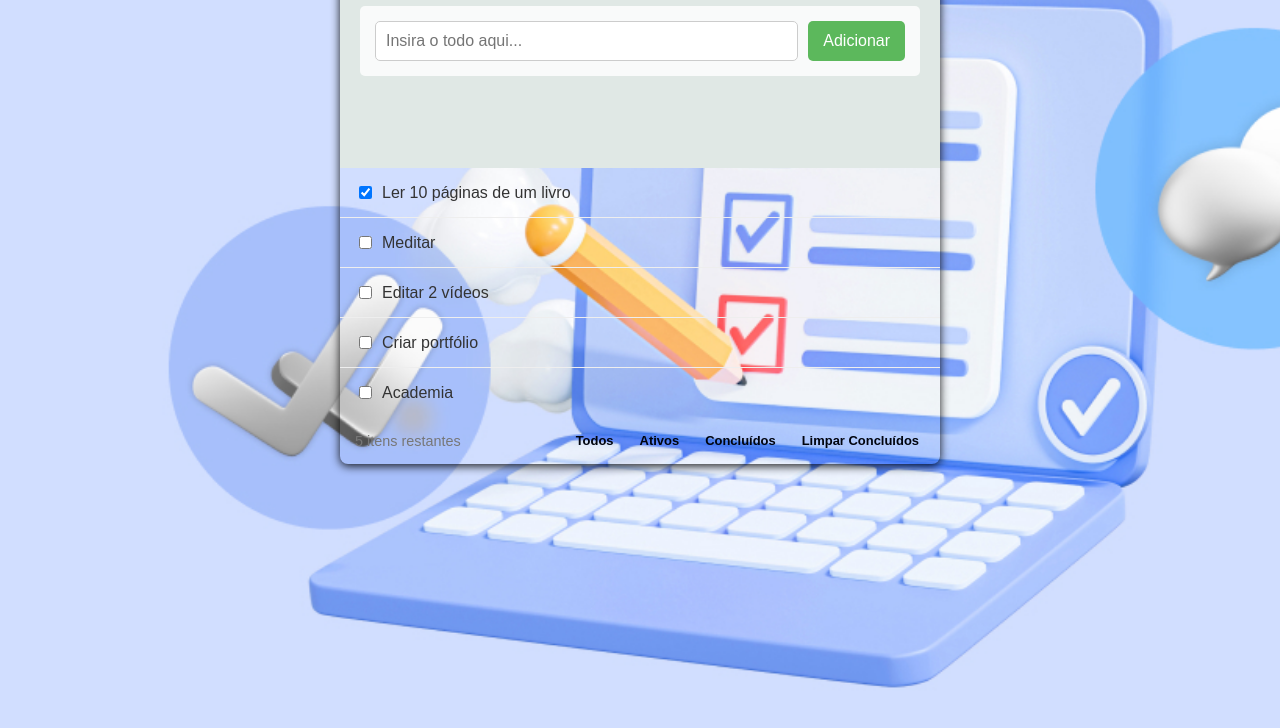
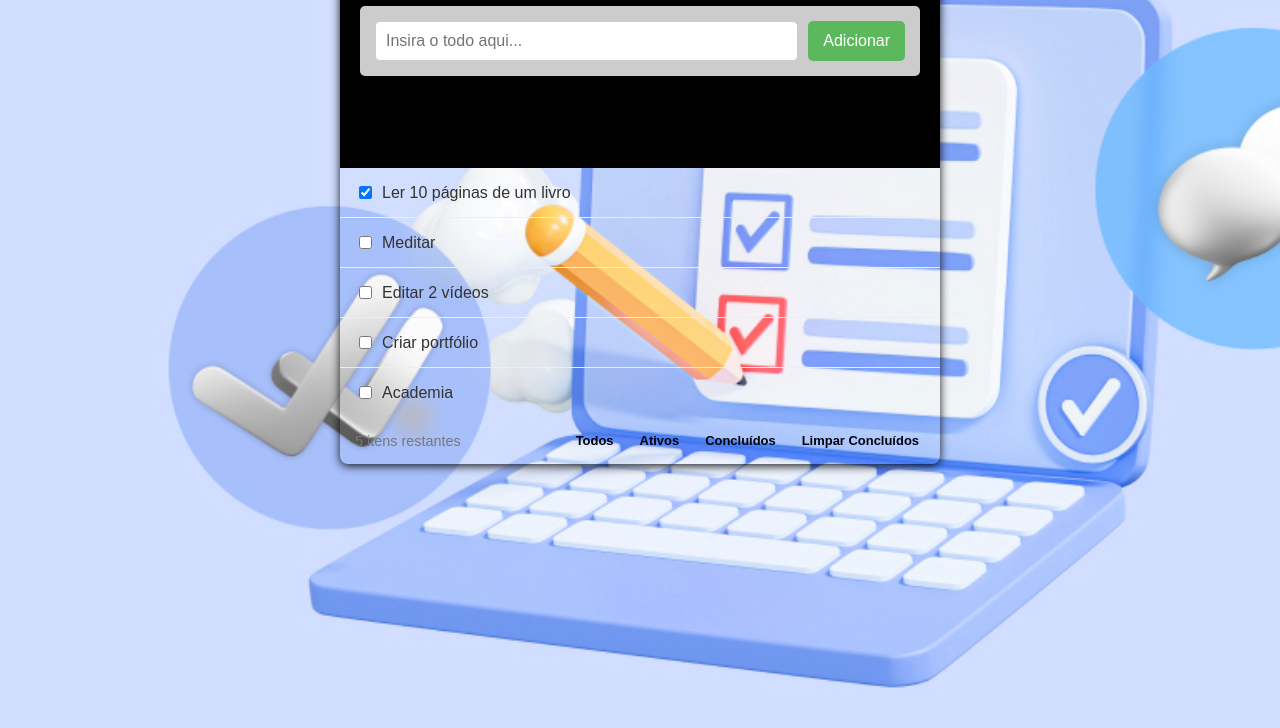
Before and after one commit to PauloHenrique993940/todo-app, a plain HTML site: page index.html in a window 1280 px wide. Shown: the part 72-800 px from the top of the page. Drawn offline with Linux system fonts and the light colour scheme.

Commit message:
Inserindo cor de fundo no header

```diff
--- a/public/css/styles.css
+++ b/public/css/styles.css
@@ -21,7 +21,7 @@ body {
 }
 
 .header {
-    background-color: #e0e8e5;
+    background-color: #000000;
     color: #333;
     padding: 20px;
     text-align: center;
```
